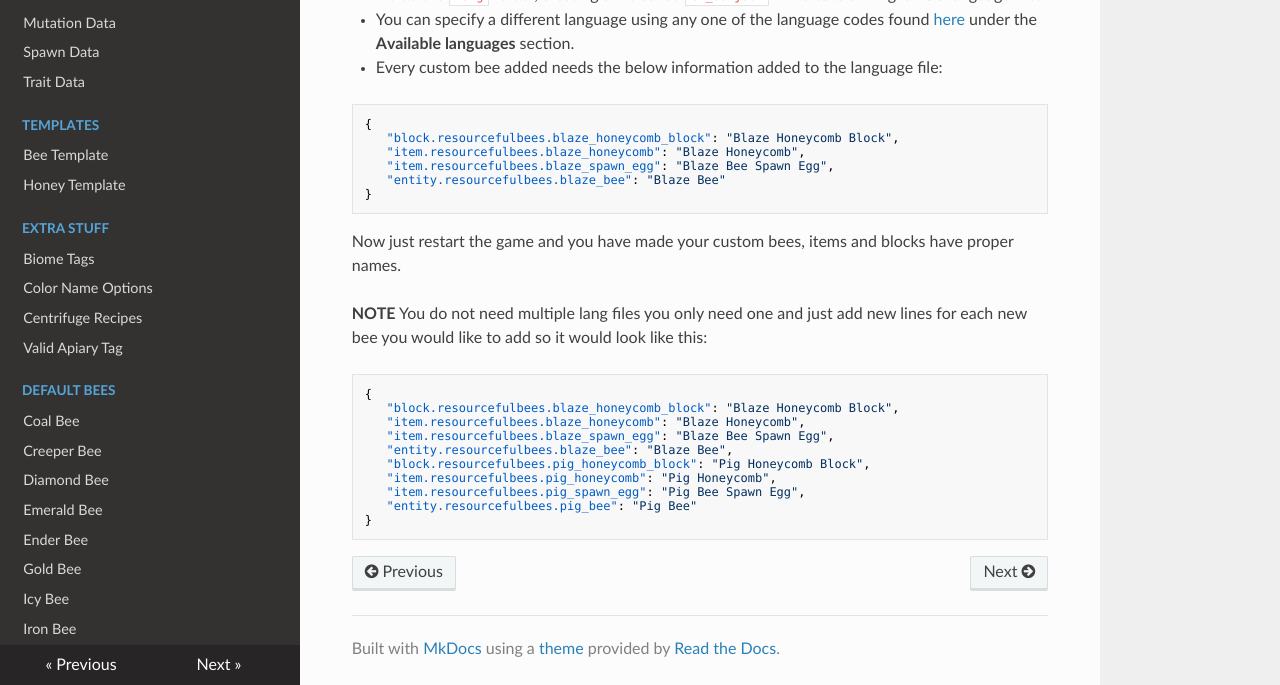
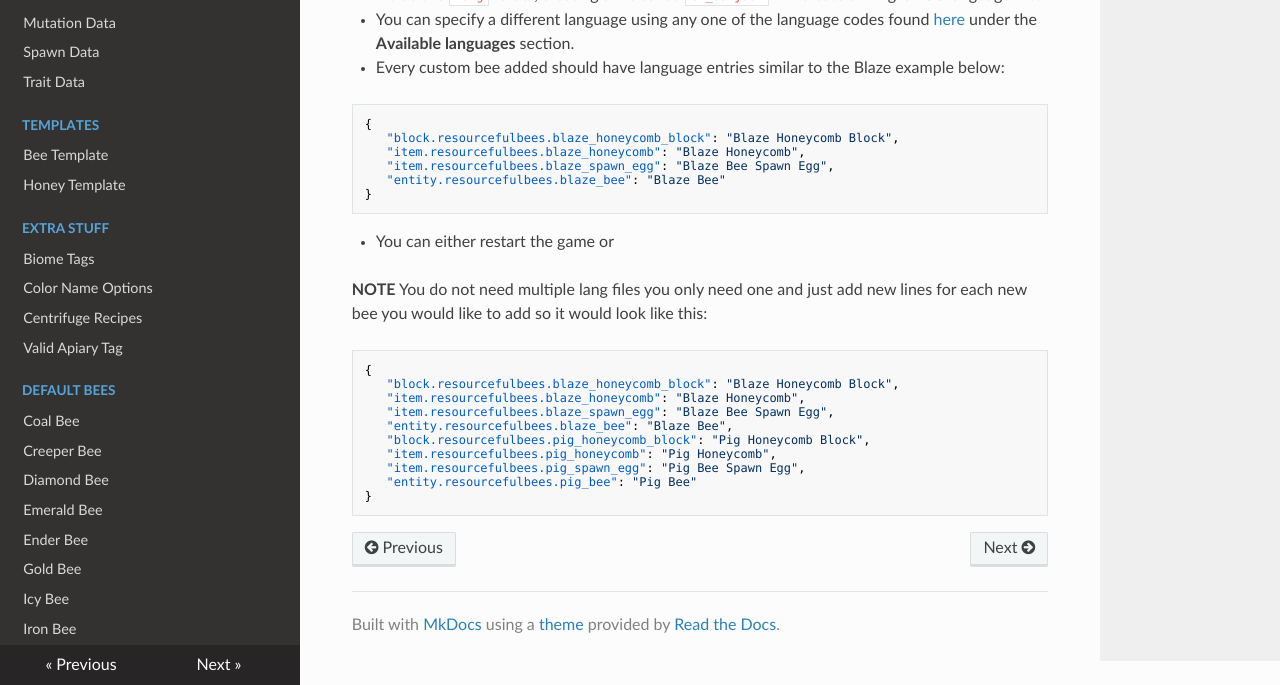
Before and after one commit to Team-Resourceful/ResourcefulBeesDocs, an MkDocs documentation site: the page built from docs/getting_started/language_files.md, in a window 1280 px wide and 900 px high, scrolled down 709 px, cut to the strip 215-900 px from the top of the window. Built offline with MkDocs 1.6.1, drawn with Linux system fonts in a browser that asks for light colours; nearby versions of some CDN libraries.

Commit message:
docs/getting_started/language_files.md updated from https://stackedit.io/

````diff
--- a/docs/getting_started/language_files.md
+++ b/docs/getting_started/language_files.md
@@ -15,7 +15,7 @@ _Note: For new mod installs, run the game at least once so all necessary config
   ![](https://i.imgur.com/Sq9sp1e.png)
 * Inside the `lang` folder, creating a file called `en_us.json` will create an English US language file.
 * You can specify a different language using any one of the language codes found [here](https://minecraft.gamepedia.com/Language) under the **Available languages** section.
-* Every custom bee added needs the below information added to the language file:
+* Every custom bee added should have language entries similar to the Blaze example below:
 ```json
 {
    "block.resourcefulbees.blaze_honeycomb_block": "Blaze Honeycomb Block",
@@ -24,7 +24,7 @@ _Note: For new mod installs, run the game at least once so all necessary config
    "entity.resourcefulbees.blaze_bee": "Blaze Bee"
 }
 ```
-Now just restart the game and you have made your custom bees, items and blocks have proper names.
+* You can either restart the game or
 
 **NOTE** You do not need multiple lang files you only need one and just add new lines for each new bee you would like to add so it would look like this:
 ```json
````
Also changed, not shown: other parts of docs/getting_started/language_files.md (+1 -1 lines).
